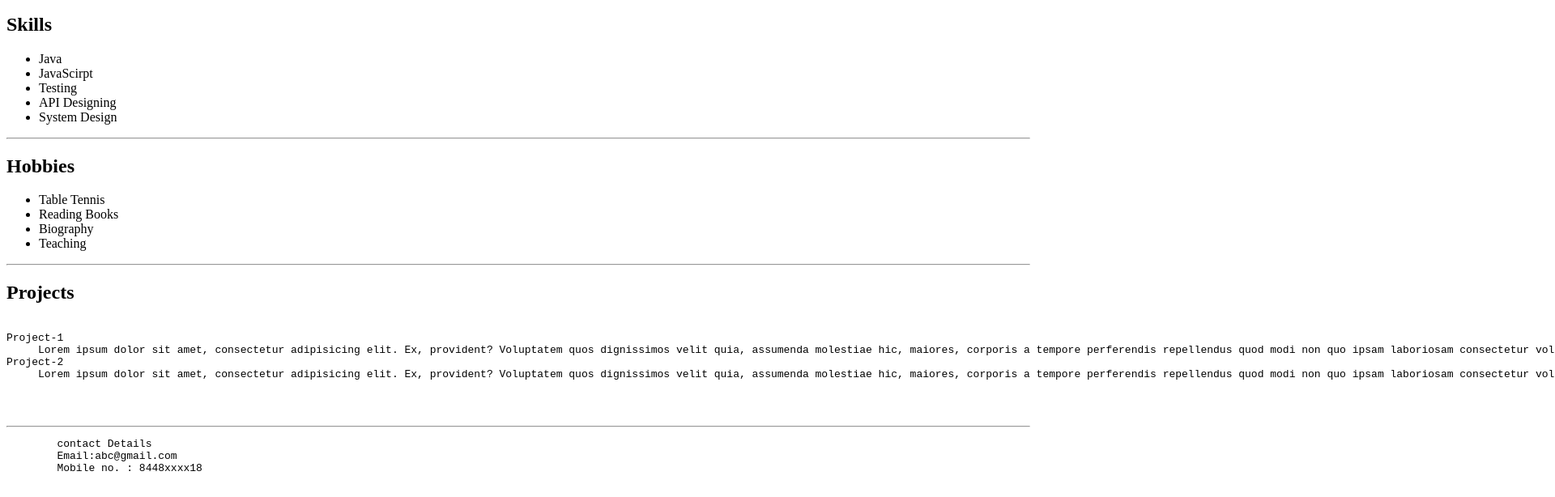
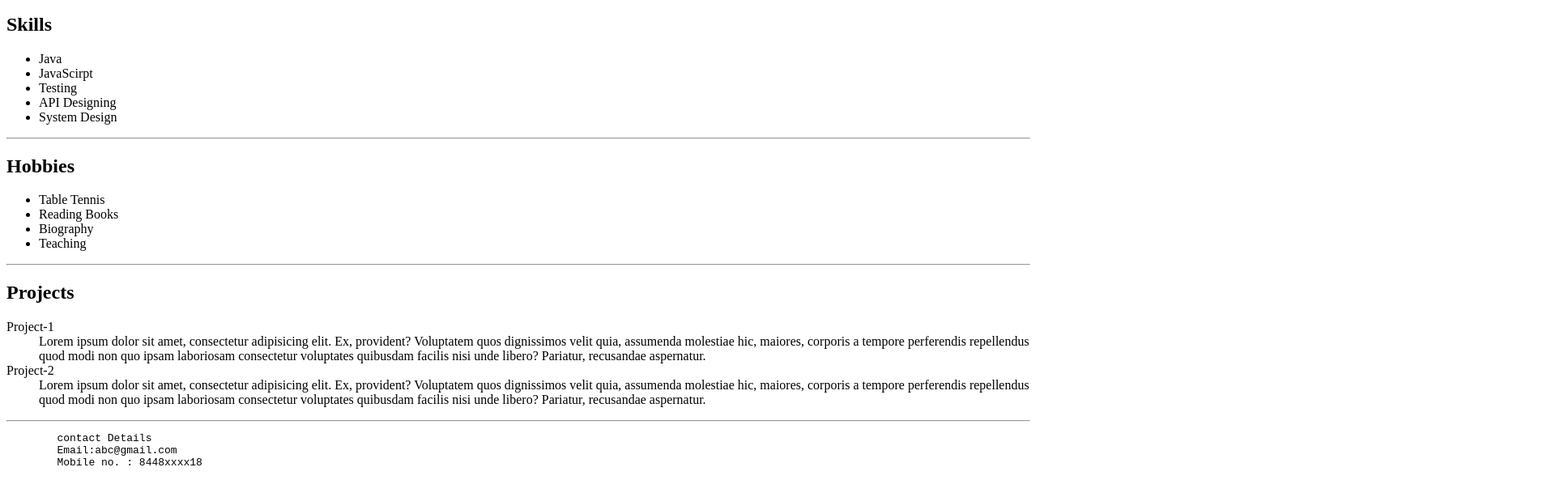
Before and after one commit to tanwarji-03/day1, a plain HTML site: page index.html in a window 1280 px wide. Shown: the part 510-1124 px from the top of the page at 81% size, 1920 px wide, since content can reach past the window. Drawn offline with Linux system fonts and the light colour scheme.

Commit message:
first commit

```diff
--- a/index.html
+++ b/index.html
@@ -8,8 +8,8 @@
 <body>
     <h1>Bitto Aggarwal</h1>
     <p>Software Developer, Educator at Geekster</p>
-    <a href="#">Linkedin</a>
-    <a href="#">Github</a>
+    <a href="https://www.linkedin.com/in/bittoo-aggarwal/">Linkedin</a>
+    <a href="https://github.com/bitz1119">Github</a>
     <hr>
     <h2>Experience</h2>
     <h3>Software Developer at Amazone</h3>
@@ -41,14 +41,25 @@
     </ul>
     <hr>
     <h2>Projects</h2>
-    <pre>
-<p>
-Project-1
-     Lorem ipsum dolor sit amet, consectetur adipisicing elit. Ex, provident? Voluptatem quos dignissimos velit quia, assumenda molestiae hic, maiores, corporis a tempore perferendis repellendus quod modi non quo ipsam laboriosam consectetur voluptates quibusdam facilis nisi unde libero? Pariatur, recusandae aspernatur.
-Project-2
-     Lorem ipsum dolor sit amet, consectetur adipisicing elit. Ex, provident? Voluptatem quos dignissimos velit quia, assumenda molestiae hic, maiores, corporis a tempore perferendis repellendus quod modi non quo ipsam laboriosam consectetur voluptates quibusdam facilis nisi unde libero? Pariatur, recusandae aspernatur.
-</p>
-    </pre>
+    <dl>
+        <dt>Project-1</dt>
+        <dd>
+          Lorem ipsum dolor sit amet, consectetur adipisicing elit. Ex, provident?
+          Voluptatem quos dignissimos velit quia, assumenda molestiae hic,
+          maiores, corporis a tempore perferendis repellendus quod modi non quo
+          ipsam laboriosam consectetur voluptates quibusdam facilis nisi unde
+          libero? Pariatur, recusandae aspernatur.
+        </dd>
+        <dt>Project-2</dt>
+        <dd>
+          Lorem ipsum dolor sit amet, consectetur adipisicing elit. Ex, provident?
+          Voluptatem quos dignissimos velit quia, assumenda molestiae hic,
+          maiores, corporis a tempore perferendis repellendus quod modi non quo
+          ipsam laboriosam consectetur voluptates quibusdam facilis nisi unde
+          libero? Pariatur, recusandae aspernatur.
+        </dd>
+      </dl>
+
     <hr>
     <pre>
         contact Details
```
